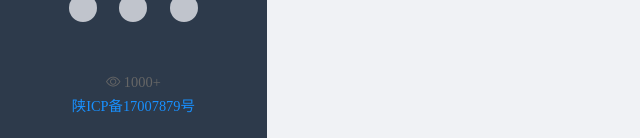
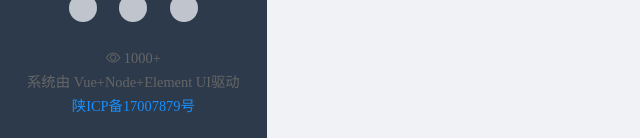
Before and after one commit to sunpu007/jerry-blog, a Nuxt app in the folder blog/: page / in a window 1280 px wide. Shown: the part 662-800 px from the top of the page, without its empty margins (0-640 px from the left). Built offline with nearby package versions, Linux system fonts and the light colour scheme; a small style sheet from the web is missing.

Commit message:
Update index.vue

```diff
--- a/blog/pages/index.vue
+++ b/blog/pages/index.vue
@@ -32,6 +32,7 @@
       </div>
       <div class="left-footer">
         <p class="view-count" title="访问量"><i class="el-icon-view" /> 1000+</p>
+        <p>系统由 Vue+Node+Element UI驱动</p>
         <p class="icp"><a href="http://www.beian.miit.gov.cn" target="_blank">陕ICP备17007879号</a></p>
       </div>
     </el-col>
```
